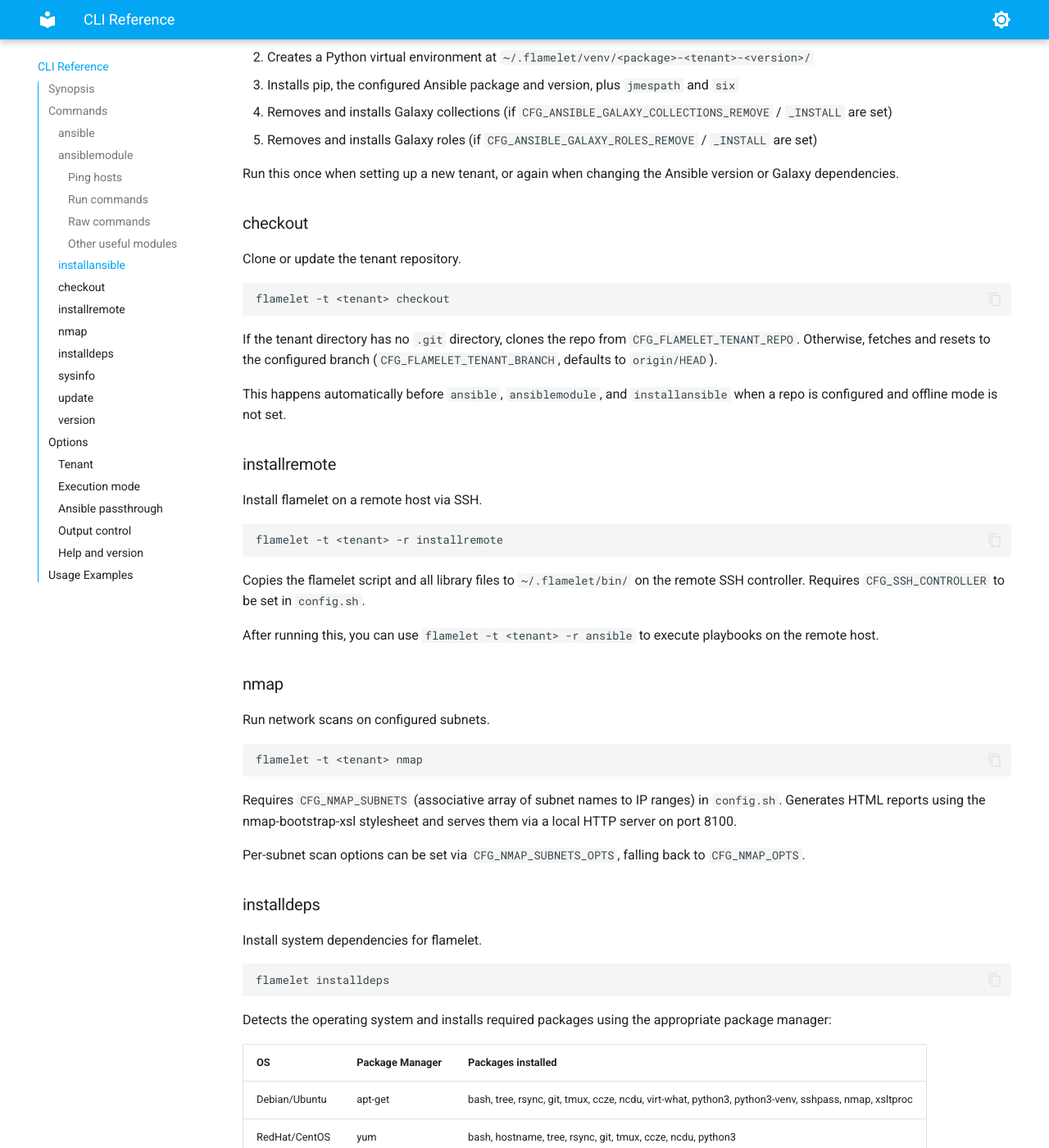
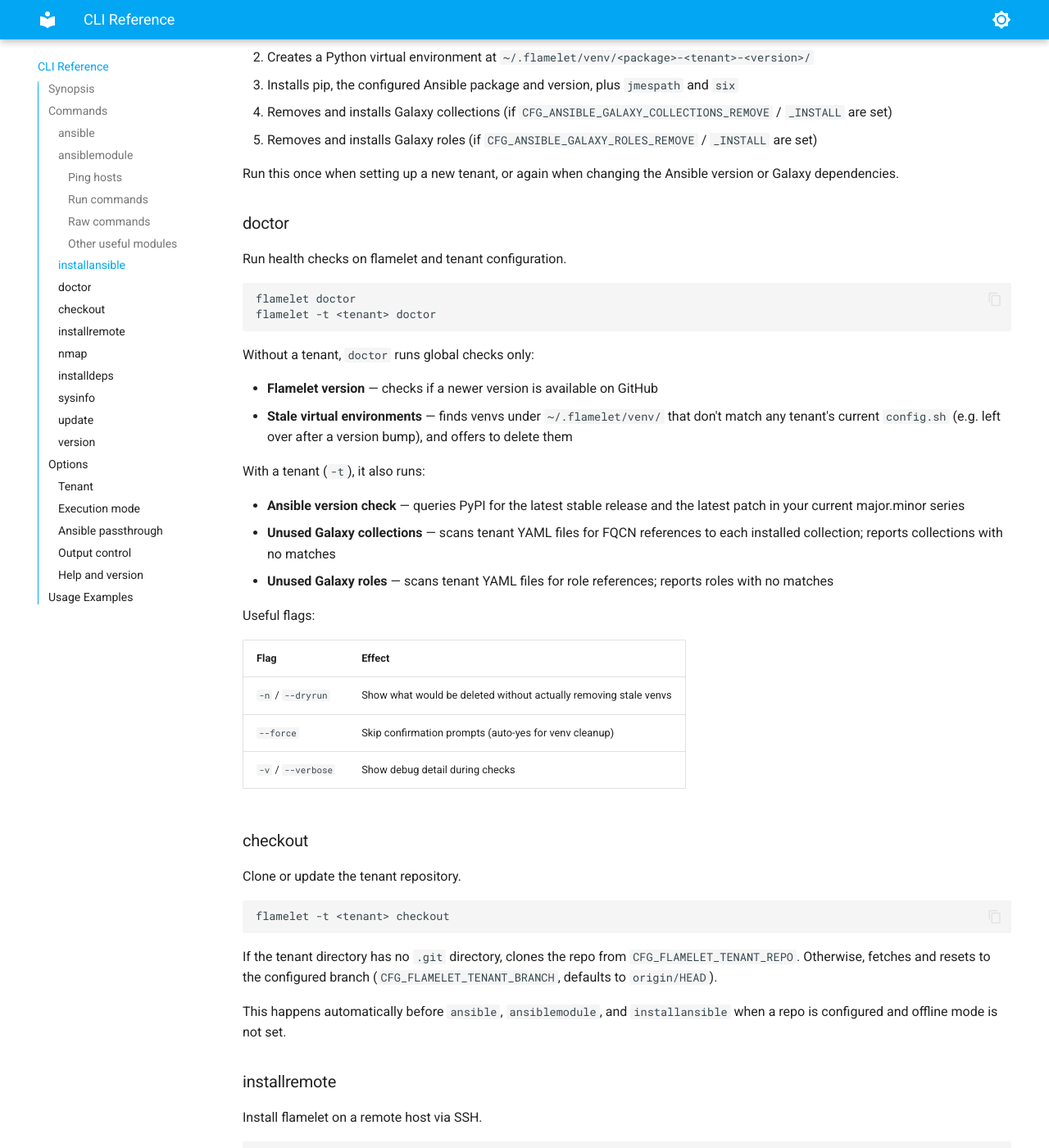
Before and after one commit to flameletlabs/flamelet, an MkDocs documentation site: the page built from docs/commands.md, in a window 1280 px wide and 1400 px high, scrolled down 2445 px. Shown: the whole window at 82% size. Built offline with MkDocs 1.6.1 and Material for MkDocs 9.7.7, drawn with Linux system fonts in a browser that asks for light colours; some of the changed text lies outside the part shown.

Commit message:
Add doctor command for tenant health checks (#11)
Adds `flamelet doctor` with four checks: stale venv cleanup (global),
Ansible version upgrade check via PyPI, unused Galaxy collections, and
unused Galaxy roles. Works without -t for global checks only.

Co-Authored-By: Claude Opus 4.6 <noreply@anthropic.com>

````diff
--- a/docs/commands.md
+++ b/docs/commands.md
@@ -6,7 +6,7 @@
 flamelet [OPTIONS] [COMMAND]
 ```
 
-Flamelet requires a tenant (`-t`) for most commands. The exceptions are `sysinfo`, `update`, and `version`, which operate on the flamelet installation itself.
+Flamelet requires a tenant (`-t`) for most commands. The exceptions are `sysinfo`, `update`, `version`, and `doctor` (without `-t`), which operate on the flamelet installation itself.
 
 ## Commands
 
@@ -119,6 +119,34 @@ This command:
 5. Removes and installs Galaxy roles (if `CFG_ANSIBLE_GALAXY_ROLES_REMOVE` / `_INSTALL` are set)
 
 Run this once when setting up a new tenant, or again when changing the Ansible version or Galaxy dependencies.
+
+### doctor
+
+Run health checks on flamelet and tenant configuration.
+
+```bash
+flamelet doctor
+flamelet -t <tenant> doctor
+```
+
+Without a tenant, `doctor` runs global checks only:
+
+- **Flamelet version** — checks if a newer version is available on GitHub
+- **Stale virtual environments** — finds venvs under `~/.flamelet/venv/` that don't match any tenant's current `config.sh` (e.g. left over after a version bump), and offers to delete them
+
+With a tenant (`-t`), it also runs:
+
+- **Ansible version check** — queries PyPI for the latest stable release and the latest patch in your current major.minor series
+- **Unused Galaxy collections** — scans tenant YAML files for FQCN references to each installed collection; reports collections with no matches
+- **Unused Galaxy roles** — scans tenant YAML files for role references; reports roles with no matches
+
+Useful flags:
+
+| Flag | Effect |
+| :--- | :----- |
+| `-n` / `--dryrun` | Show what would be deleted without actually removing stale venvs |
+| `--force` | Skip confirmation prompts (auto-yes for venv cleanup) |
+| `-v` / `--verbose` | Show debug detail during checks |
 
 ### checkout
 
@@ -285,4 +313,16 @@ flamelet --version
 
 # Update flamelet
 flamelet update
+
+# Run global health checks (version + stale venvs)
+flamelet doctor
+
+# Run full health checks for a tenant
+flamelet -t myproject doctor
+
+# Dry-run: see what stale venvs would be deleted
+flamelet -n -t myproject doctor
+
+# Auto-confirm venv cleanup
+flamelet --force -t myproject doctor
 ```
````
Also changed, not shown: CHANGELOG.md (+6 -0 lines), docs/advanced.md (+4 -0 lines), docs/changelog.md (+6 -0 lines), 2 other files.
